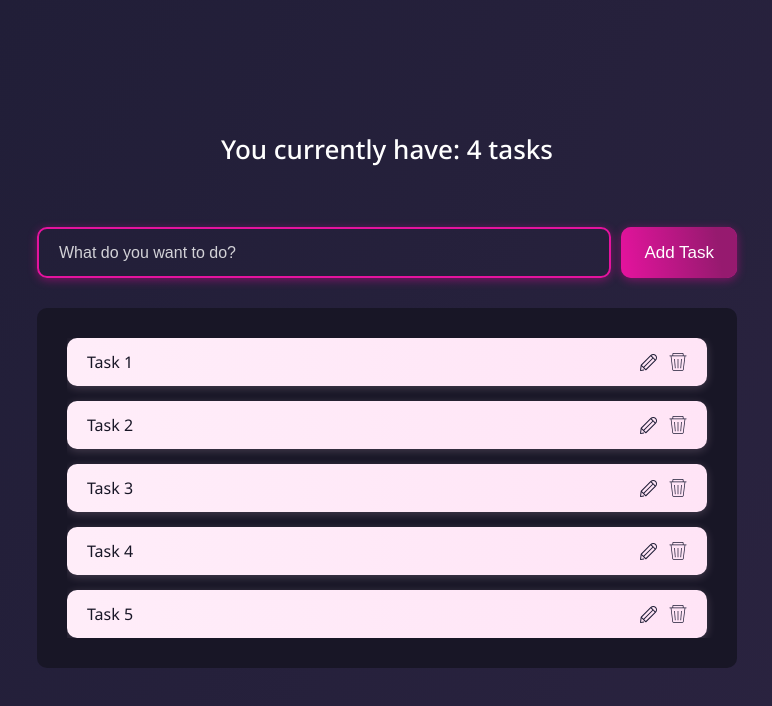
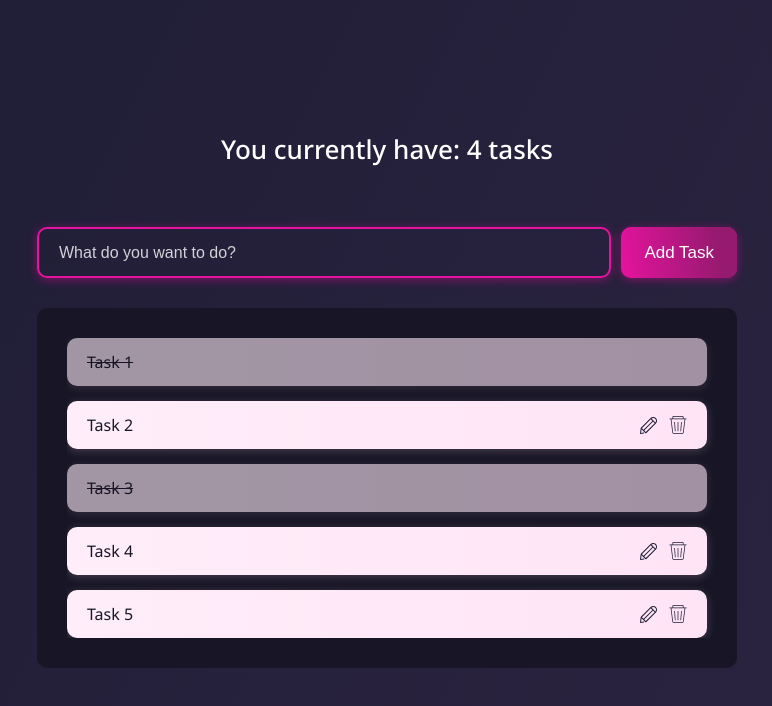
Before and after one commit to sofiakotsan/todo-app, a React (Create React App) app: page / in a window 1280 px wide. Shown: the top 706 px of the page, without its empty margins (253-1025 px from the left). Built offline with nearby package versions, Linux system fonts and the light colour scheme.

Commit message:
implementd isFinished feature

```diff
--- a/src/App.js
+++ b/src/App.js
@@ -5,15 +5,15 @@ import TodoList from './components/TodoList/TodoList';
 
 function App() {
 	let items = [
-		{ id: 1, text: 'Task 1' },
-		{ id: 2, text: 'Task 2' },
-		{ id: 3, text: 'Task 3' },
-		{ id: 4, text: 'Task 4' },
-		{ id: 5, text: 'Task 5' },
-		{ id: 6, text: 'Task 6' },
-		{ id: 7, text: 'Task 7' },
-		{ id: 8, text: 'Task 8' },
-		{ id: 9, text: 'Task 9' },
+		{ id: 1, text: 'Task 1', isFinished: true },
+		{ id: 2, text: 'Task 2', isFinished: false },
+		{ id: 3, text: 'Task 3', isFinished: true },
+		{ id: 4, text: 'Task 4', isFinished: false },
+		{ id: 5, text: 'Task 5', isFinished: false },
+		{ id: 6, text: 'Task 6', isFinished: false },
+		{ id: 7, text: 'Task 7', isFinished: false },
+		{ id: 8, text: 'Task 8', isFinished: false },
+		{ id: 9, text: 'Task 9', isFinished: false },
 	];
 
 	const [todos, setTodos] = useState(items);
--- a/src/components/TodoList/TodoItem.js
+++ b/src/components/TodoList/TodoItem.js
@@ -4,8 +4,9 @@ import { ReactComponent as EditIcon } from "./img/edit.svg";
 import { ReactComponent as DeleteIcon } from "./img/delete.svg";
 
 const TodoItem = ({item, deleteItem, ...props}) => {
+    let todoClassName = 'todo-item' + (item.isFinished ? ' todo-item--finished' : '');
     return (
-        <div className="todo-item">
+        <div className={todoClassName}>
             <div className="todo-item-info">
                 <span className="todo-item-text">
                     {item.text}
--- a/src/components/TodoList/TodoList.css
+++ b/src/components/TodoList/TodoList.css
@@ -64,6 +64,15 @@
     color: var(--accent-pink);
 }
 
+.todo-item--finished {
+    opacity: 0.6;
+    text-decoration: line-through;
+}
+
+.todo-item--finished .todo-item-controls {
+    display: none;
+}
+
 .todo-item-controls {
     display: flex;
     gap: 10px;
```
